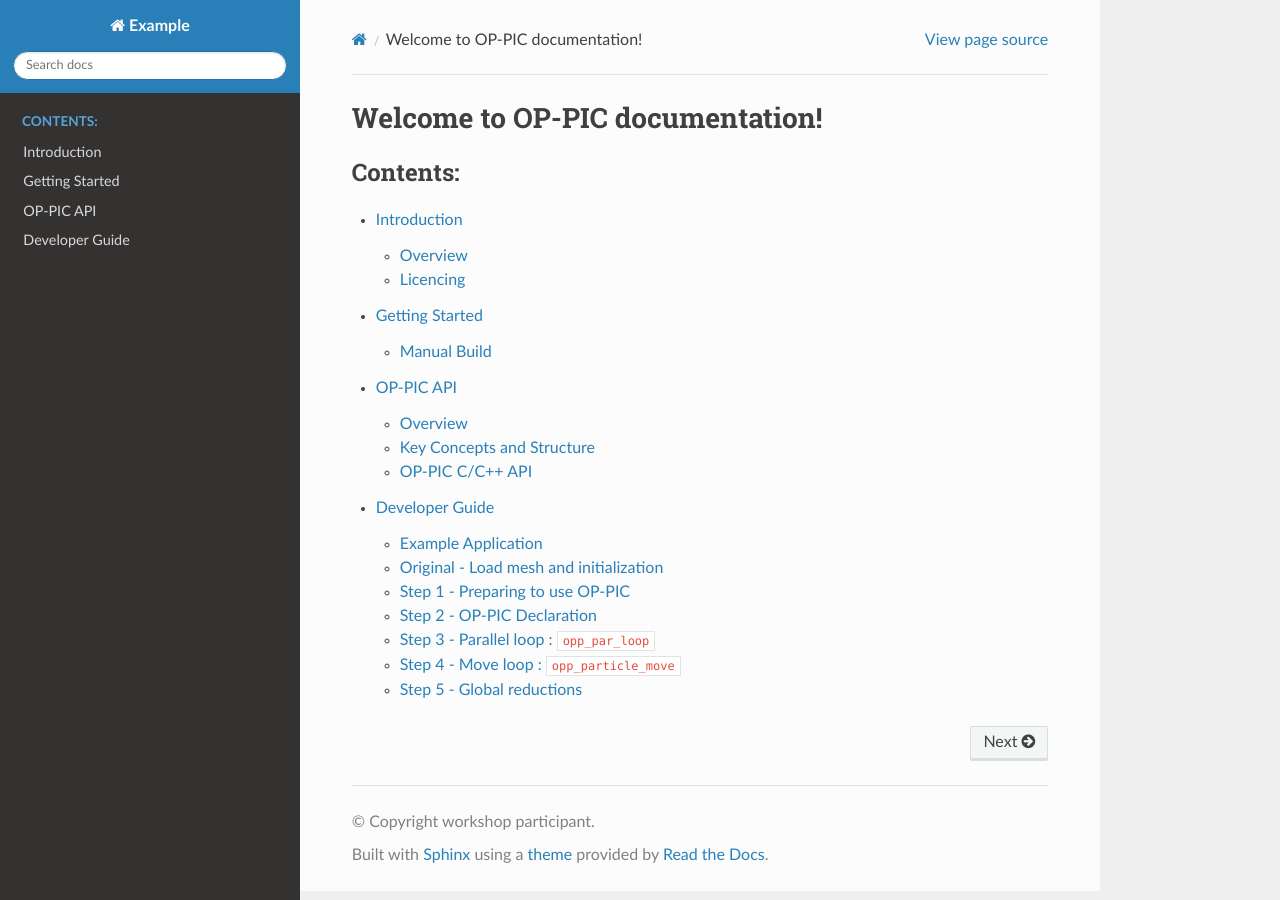
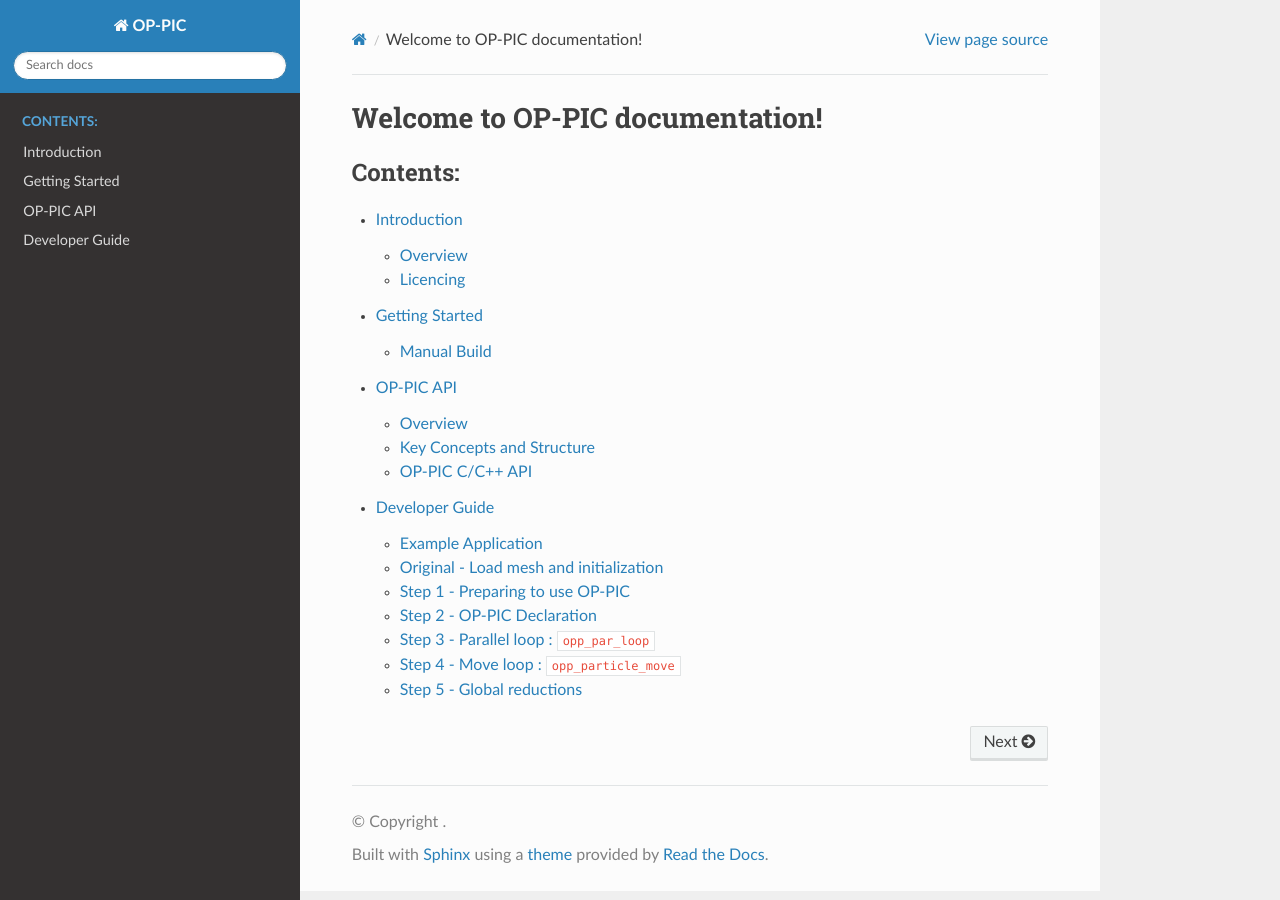
Before and after one commit to ZamanLantra/git_docs_test, a Sphinx documentation site: the page built from doc/index.rst, in a window 1280 px wide. Built offline with Sphinx 7.4.7 and the Read the Docs theme 2.0.0, drawn with Linux system fonts in a browser that asks for light colours; pages that are not in the unit, such as notebooks, are missing from menus.

Commit message:
Update conf.py

```diff
--- a/doc/conf.py
+++ b/doc/conf.py
@@ -6,9 +6,9 @@
 # -- Project information -----------------------------------------------------
 # https://www.sphinx-doc.org/en/master/usage/configuration.html#project-information
 
-project = 'Example'
-copyright = 'workshop participant'
-author = 'workshop participant'
+project = 'OP-PIC'
+# copyright = 'workshop participant'
+# author = 'workshop participant'
 release = '0.1'
 
 
```
